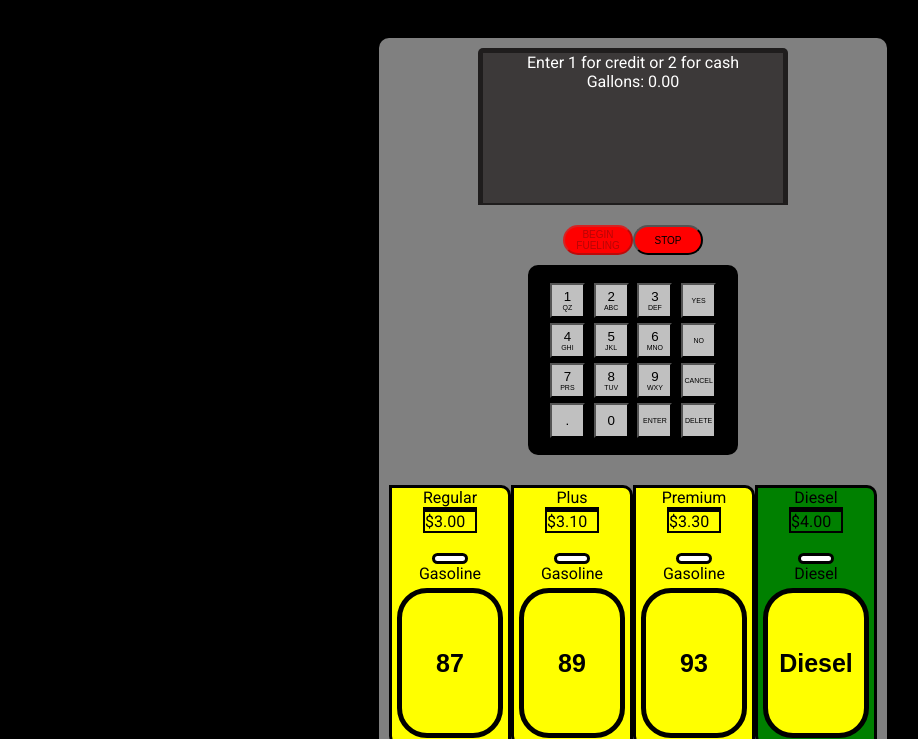
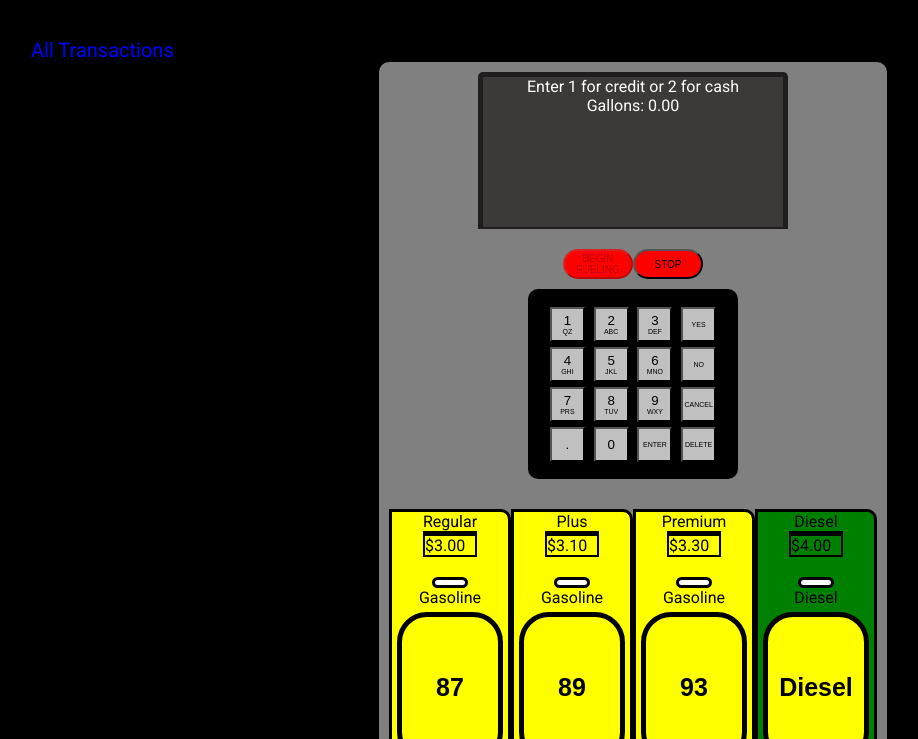
Before and after one commit to gasPumpSimulator/gasPump, a website: page public/index.html in a window 1280 px wide. Shown: the top 739 px of the page, without its empty margins (7-925 px from the left). Drawn offline with Linux system fonts and the light colour scheme; no server answers.

Commit message:
link for /transactions

```diff
--- a/public/index.html
+++ b/public/index.html
@@ -11,6 +11,9 @@
 </head>
 <body onload = "getPrices()" href="javascript:location.reload(true)">
     <header></header>
+    <nav>
+        <a href="/transactions">All Transactions</a>
+    </nav>
     <div class="mainContainer">
         <div class="mainSides"></div>
     <div class="containerBody">
--- a/public/styles.css
+++ b/public/styles.css
@@ -158,3 +158,19 @@ footer {
     display: flex;
     margin: 10px;
 }
+nav {
+    width: 20%;
+}
+nav a{
+    display: block;
+    font-size: 20px;
+    margin-left: 30px;
+    text-decoration: none;
+    color: blue;
+}
+nav a:hover{
+    background-color: yellowgreen;
+}
+nav a:visited{
+    color: blue;
+}
```
